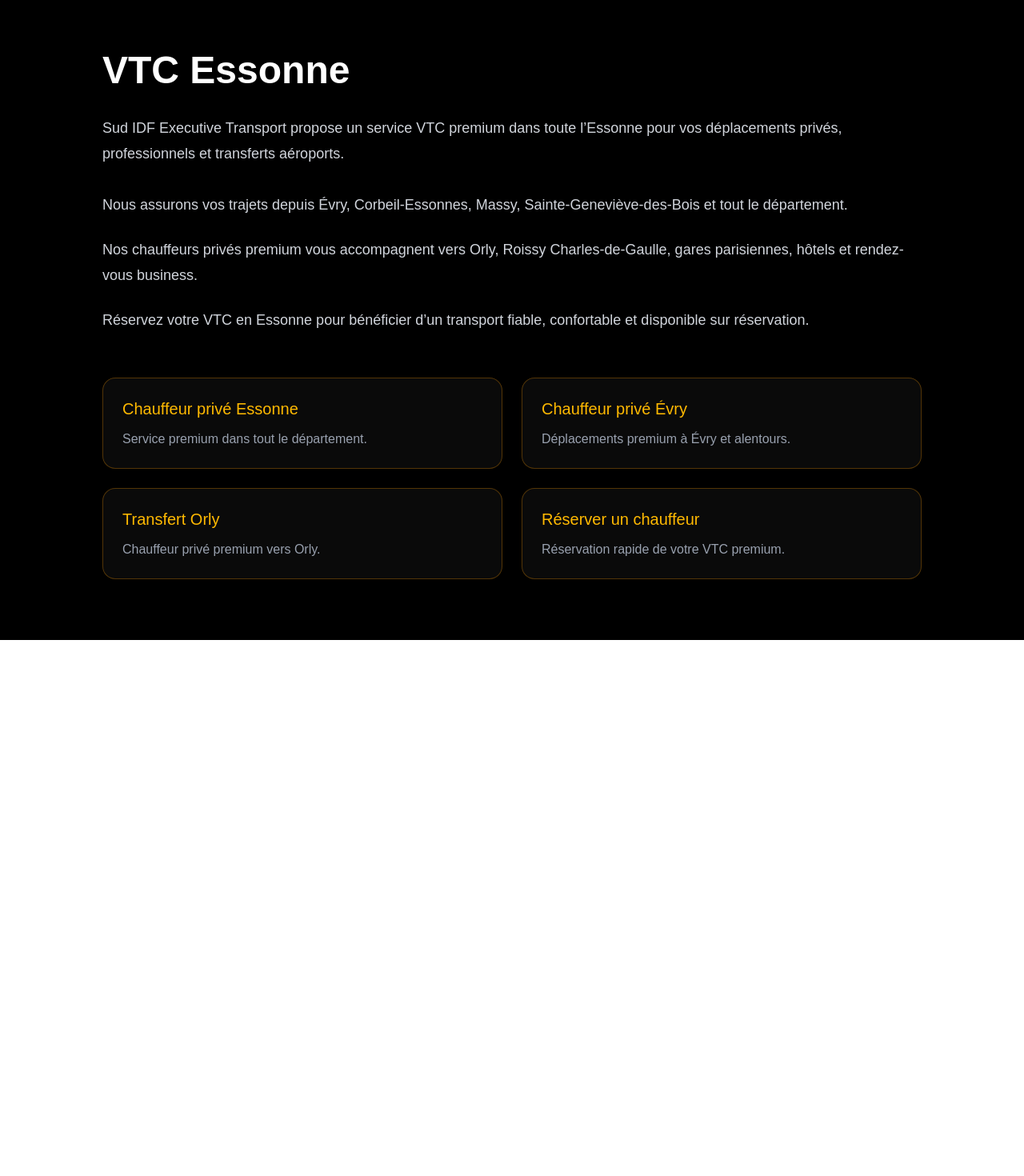
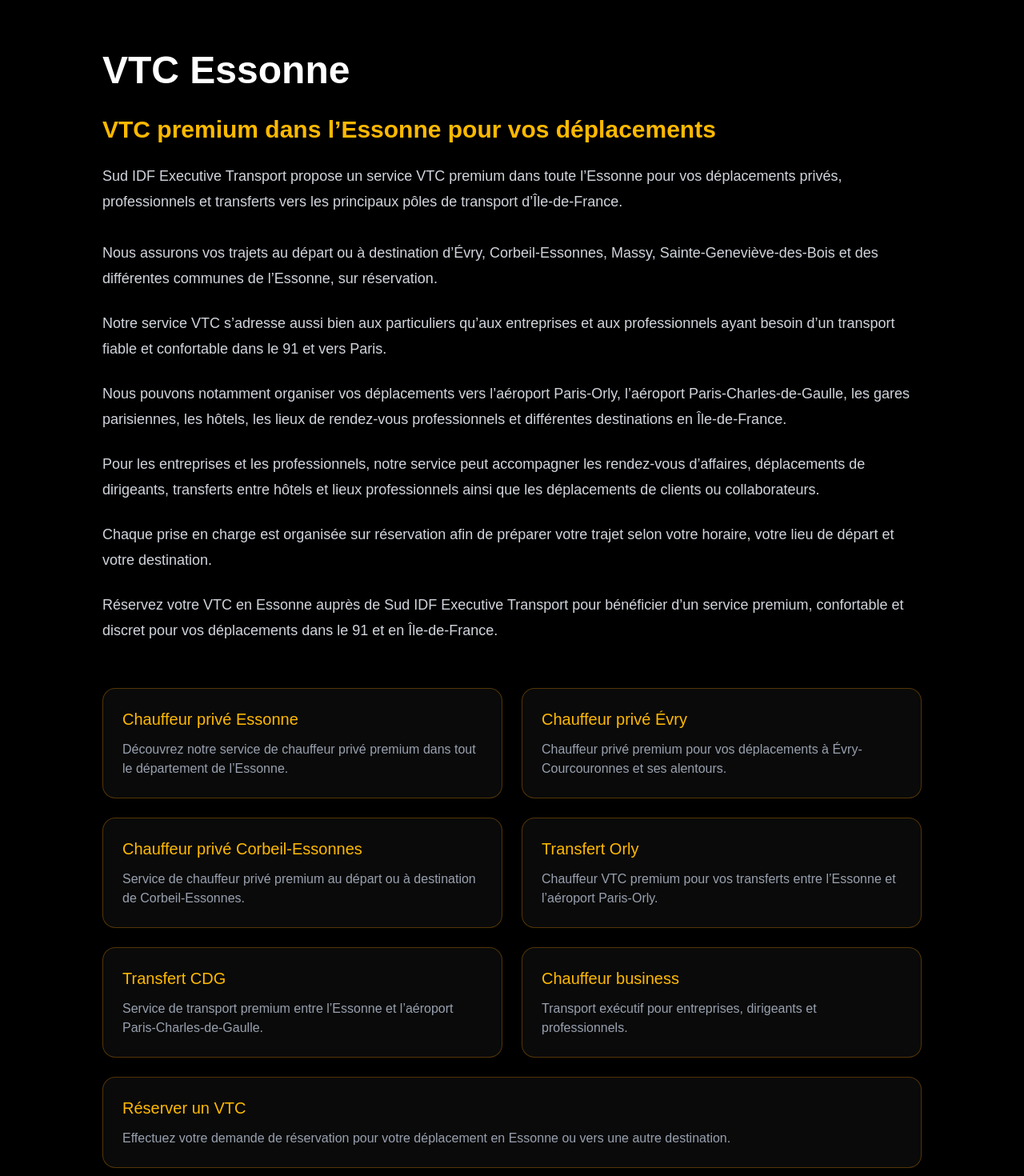
Before and after one commit to heboluc-web/sud-idf-site, a Next.js app: page /vtc-essonne in a window 1280 px wide. Shown: the top 1470 px of the page at 80% size. Before the commit the page ends 800 px from the top, so only its background shows below. Built offline with nearby package versions, Linux system fonts and the light colour scheme.

Commit message:
SEO: optimize VTC Essonne page

```diff
--- a/app/vtc-essonne/page.tsx
+++ b/app/vtc-essonne/page.tsx
@@ -2,19 +2,24 @@
 
 export const metadata: Metadata = {
   title:
-    "VTC Essonne | Sud IDF Executive Transport",
+    "VTC Essonne | Chauffeur VTC Premium dans le 91 | Sud IDF Executive Transport",
 
   description:
-    "Service VTC premium en Essonne. Chauffeur privé haut de gamme pour transferts aéroports, déplacements business et transport longue distance.",
+    "VTC Essonne premium pour particuliers, entreprises et professionnels. Chauffeur VTC dans le 91 pour Orly, CDG, Paris et vos déplacements en Île-de-France.",
 
   keywords: [
     "VTC Essonne",
+    "VTC 91",
+    "chauffeur VTC Essonne",
     "chauffeur privé Essonne",
-    "transport premium Essonne",
-    "VTC 91",
-    "chauffeur business Essonne",
-    "transfert Orly Essonne",
-    "transfert CDG Essonne",
+    "VTC premium Essonne",
+    "VTC entreprise Essonne",
+    "VTC Évry",
+    "VTC Corbeil-Essonnes",
+    "VTC Massy",
+    "VTC Sainte-Geneviève-des-Bois",
+    "VTC Orly Essonne",
+    "VTC CDG Essonne",
   ],
 
   alternates: {
@@ -31,30 +36,54 @@
           VTC Essonne
         </h1>
 
+        <h2 className="text-2xl md:text-3xl text-amber-400 font-semibold mb-6">
+          VTC premium dans l’Essonne pour vos déplacements
+        </h2>
+
         <p className="text-lg text-gray-300 mb-8 leading-8">
-          Sud IDF Executive Transport propose un service VTC premium
-          dans toute l’Essonne pour vos déplacements privés,
-          professionnels et transferts aéroports.
+          Sud IDF Executive Transport propose un service VTC premium dans
+          toute l’Essonne pour vos déplacements privés, professionnels et
+          transferts vers les principaux pôles de transport d’Île-de-France.
         </p>
 
         <div className="space-y-6 text-gray-300 text-lg leading-8">
 
           <p>
-            Nous assurons vos trajets depuis Évry,
-            Corbeil-Essonnes, Massy,
-            Sainte-Geneviève-des-Bois et tout le département.
+            Nous assurons vos trajets au départ ou à destination d’Évry,
+            Corbeil-Essonnes, Massy, Sainte-Geneviève-des-Bois et des
+            différentes communes de l’Essonne, sur réservation.
           </p>
 
           <p>
-            Nos chauffeurs privés premium vous accompagnent
-            vers Orly, Roissy Charles-de-Gaulle,
-            gares parisiennes, hôtels et rendez-vous business.
+            Notre service VTC s’adresse aussi bien aux particuliers qu’aux
+            entreprises et aux professionnels ayant besoin d’un transport
+            fiable et confortable dans le 91 et vers Paris.
           </p>
 
           <p>
-            Réservez votre VTC en Essonne
-            pour bénéficier d’un transport fiable,
-            confortable et disponible sur réservation.
+            Nous pouvons notamment organiser vos déplacements vers
+            l’aéroport Paris-Orly, l’aéroport Paris-Charles-de-Gaulle,
+            les gares parisiennes, les hôtels, les lieux de rendez-vous
+            professionnels et différentes destinations en Île-de-France.
+          </p>
+
+          <p>
+            Pour les entreprises et les professionnels, notre service peut
+            accompagner les rendez-vous d’affaires, déplacements de dirigeants,
+            transferts entre hôtels et lieux professionnels ainsi que les
+            déplacements de clients ou collaborateurs.
+          </p>
+
+          <p>
+            Chaque prise en charge est organisée sur réservation afin de
+            préparer votre trajet selon votre horaire, votre lieu de départ
+            et votre destination.
+          </p>
+
+          <p>
+            Réservez votre VTC en Essonne auprès de Sud IDF Executive
+            Transport pour bénéficier d’un service premium, confortable et
+            discret pour vos déplacements dans le 91 et en Île-de-France.
           </p>
 
         </div>
@@ -71,7 +100,8 @@
             </h2>
 
             <p className="text-gray-400">
-              Service premium dans tout le département.
+              Découvrez notre service de chauffeur privé premium dans tout
+              le département de l’Essonne.
             </p>
           </a>
 
@@ -84,7 +114,22 @@
             </h2>
 
             <p className="text-gray-400">
-              Déplacements premium à Évry et alentours.
+              Chauffeur privé premium pour vos déplacements à
+              Évry-Courcouronnes et ses alentours.
+            </p>
+          </a>
+
+          <a
+            href="/chauffeur-prive-corbeil-essonnes"
+            className="border border-amber-500/30 rounded-2xl p-6 hover:border-amber-400 transition bg-neutral-950"
+          >
+            <h2 className="text-xl text-amber-400 mb-3">
+              Chauffeur privé Corbeil-Essonnes
+            </h2>
+
+            <p className="text-gray-400">
+              Service de chauffeur privé premium au départ ou à destination
+              de Corbeil-Essonnes.
             </p>
           </a>
 
@@ -97,20 +142,50 @@
             </h2>
 
             <p className="text-gray-400">
-              Chauffeur privé premium vers Orly.
+              Chauffeur VTC premium pour vos transferts entre l’Essonne
+              et l’aéroport Paris-Orly.
+            </p>
+          </a>
+
+          <a
+            href="/transfert-cdg"
+            className="border border-amber-500/30 rounded-2xl p-6 hover:border-amber-400 transition bg-neutral-950"
+          >
+            <h2 className="text-xl text-amber-400 mb-3">
+              Transfert CDG
+            </h2>
+
+            <p className="text-gray-400">
+              Service de transport premium entre l’Essonne et
+              l’aéroport Paris-Charles-de-Gaulle.
+            </p>
+          </a>
+
+          <a
+            href="/chauffeur-business"
+            className="border border-amber-500/30 rounded-2xl p-6 hover:border-amber-400 transition bg-neutral-950"
+          >
+            <h2 className="text-xl text-amber-400 mb-3">
+              Chauffeur business
+            </h2>
+
+            <p className="text-gray-400">
+              Transport exécutif pour entreprises, dirigeants et
+              professionnels.
             </p>
           </a>
 
           <a
             href="/reservation"
-            className="border border-amber-500/30 rounded-2xl p-6 hover:border-amber-400 transition bg-neutral-950"
+            className="border border-amber-500/30 rounded-2xl p-6 hover:border-amber-400 transition bg-neutral-950 md:col-span-2"
           >
             <h2 className="text-xl text-amber-400 mb-3">
-              Réserver un chauffeur
+              Réserver un VTC
             </h2>
 
             <p className="text-gray-400">
-              Réservation rapide de votre VTC premium.
+              Effectuez votre demande de réservation pour votre déplacement
+              en Essonne ou vers une autre destination.
             </p>
           </a>
 
```
